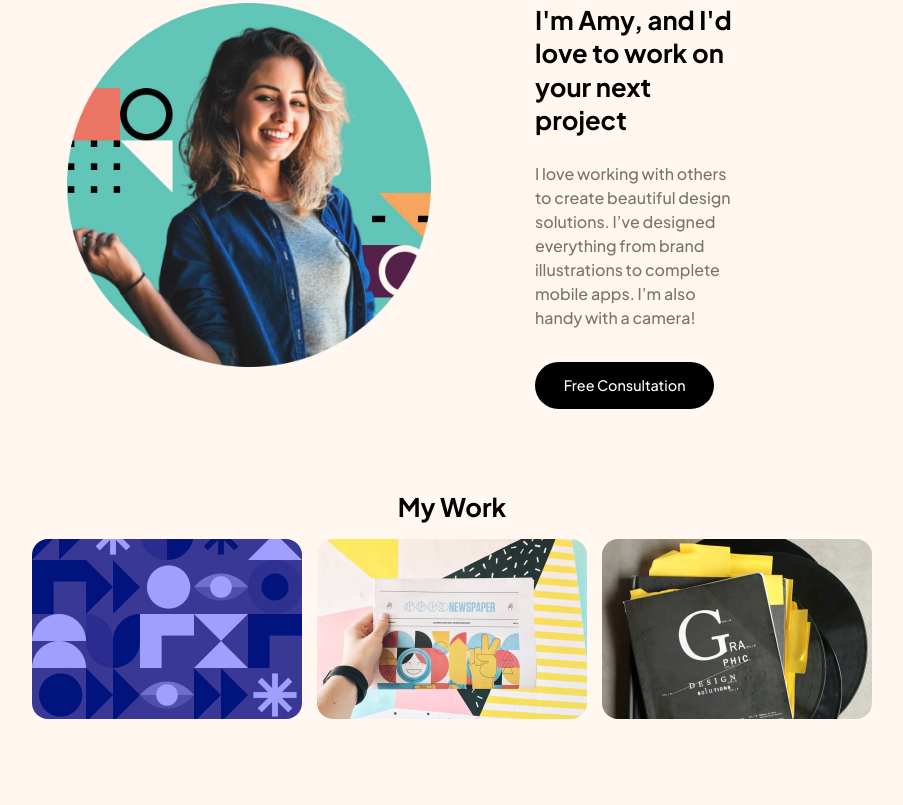
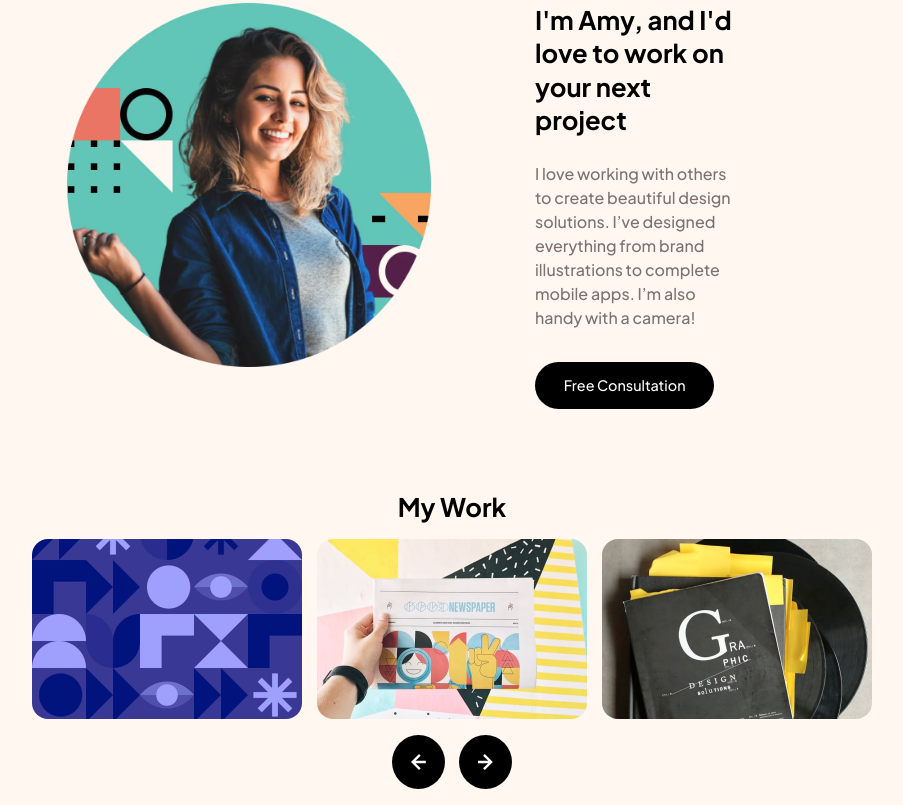
Before and after one commit to webstormcam/Single-page_design_portfolio, a plain HTML site: page index.html in a window 1280 px wide. Shown: the part 963-1768 px from the top of the page, without its empty margins (188-1091 px from the left). Before the commit the page ends 1714 px from the top, so only its background shows below. Drawn offline with Linux system fonts and the light colour scheme.

Commit message:
Placed in the buttons

```diff
--- a/index.html
+++ b/index.html
@@ -72,12 +72,16 @@
                     <img class="moving-photos" id="image-2" src="imgs/image-slide-3.jpg" alt="">
                     <img class="moving-photos" id="image-3" src="imgs/image-slide-4.jpg" alt="">
                 </div>
+                <div class="button-section">
+                    <div id="left-button" class="button"><img src="imgs/icon-arrow-left.svg" alt="left arrow"></div>
+                    <div id="right-button" class="button"><img src="imgs/icon-arrow-right.svg" alt="right arrow"></div>
+                </div>
             </div>
         </main>
         <footer></footer>
     </div>
 
-
+    <script src="script.js"></script>
 </body>
 
 </html>
--- a/style.css
+++ b/style.css
@@ -210,6 +210,20 @@ h2 {
     width: 270px;
 }
 
+.button-section {
+    display: flex;
+    flex-direction: row;
+    justify-content: space-between;
+    width: 120px;
+}
+
+.button {
+    display: flex;
+    justify-content: center;
+    background-color: #000000;
+    border-radius: 50%;
+    padding: 1.2em;
+}
 
 @media screen and (min-width:768px) {
     .grid {
```
Also changed, not shown: script.js (added).
